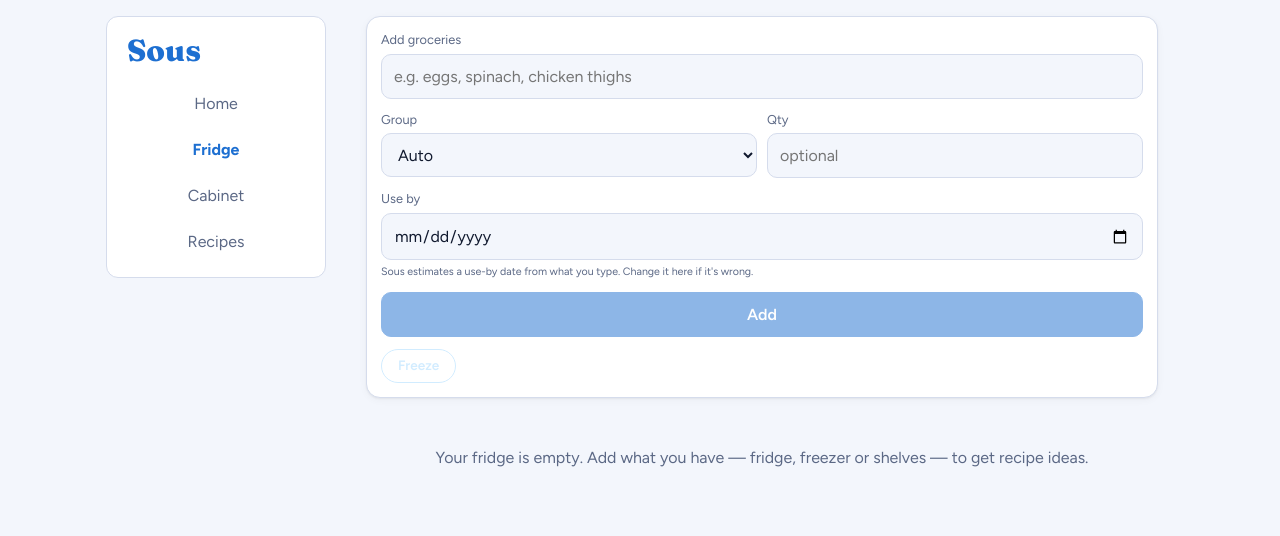
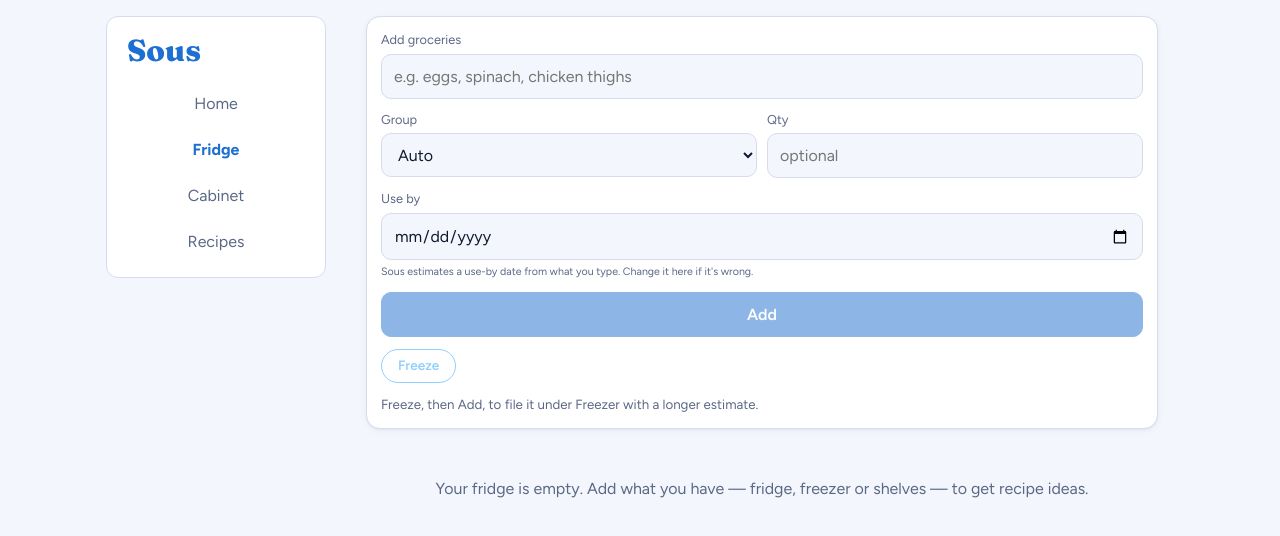
Before and after one commit to Visionary-blip/Sous, a React (Vite) app: page / in a window 1280 px wide. Both pictures are taken after a click on the button "Fridge". Shown: the top 536 px of the page. Built offline with nearby package versions, Linux system fonts and the light colour scheme.

Commit message:
make freeze a switch that only takes effect on add

```diff
--- a/src/components/freeze-button.tsx
+++ b/src/components/freeze-button.tsx
@@ -4,14 +4,14 @@ import { makeSnowflakes, type Snowflake } from "@/lib/snowflakes";
 const FLAKES_PER_PRESS = 9;
 const MAX_MS = 1300;
 
-/** The Freeze button: pressing it also sprinkles a few tiny snowflakes off the button. */
-export function FreezeButton({ disabled, onFreeze }: { disabled: boolean; onFreeze: () => void }) {
+/** The Freeze switch: on means the next Add files the item in the freezer. Turning it on sprinkles a few tiny snowflakes. */
+export function FreezeButton({ on, onToggle }: { on: boolean; onToggle: () => void }) {
   const [flakes, setFlakes] = useState<Snowflake[]>([]);
   const nextId = useRef(0);
 
   function press() {
-    onFreeze();
-    if (window.matchMedia("(prefers-reduced-motion: reduce)").matches) return;
+    onToggle();
+    if (on || window.matchMedia("(prefers-reduced-motion: reduce)").matches) return;
     const burst = makeSnowflakes(FLAKES_PER_PRESS, nextId.current);
     nextId.current += FLAKES_PER_PRESS;
     setFlakes((current) => [...current, ...burst]);
@@ -21,7 +21,7 @@ export function FreezeButton({ disabled, onFreeze }: { disabled: boolean; onFree
 
   return (
     <span className="freeze-wrap">
-      <button type="button" className="freeze-btn" disabled={disabled} onClick={press}>
+      <button type="button" className={`freeze-btn ${on ? "on" : ""}`} aria-pressed={on} onClick={press}>
         Freeze
       </button>
       <span className="flakes" aria-hidden>
--- a/src/components/pantry.tsx
+++ b/src/components/pantry.tsx
@@ -16,6 +16,12 @@ function freezerDays(name: string, group: FoodGroup | null): number {
   return assumedFrozenDays(name, group ?? guessGroup(name));
 }
 
+function freezeHint(freezing: boolean, names: string[], group: FoodGroup | null): string {
+  if (!freezing) return "Freeze, then Add, to file it under Freezer with a longer estimate.";
+  const days = names.length === 1 ? ` (about ${freezerDays(names[0], group)} days)` : "";
+  return `Add will file it under Freezer${days}.`;
+}
+
 function dateHint(count: number, picked: boolean): string {
   if (picked) return "Your date.";
   if (count === 0) return "Sous estimates a use-by date from what you type. Change it here if it's wrong.";
@@ -28,6 +34,8 @@ export function Pantry({ groceries, setGroceries }: Props) {
   // null means "let Sous guess from the name"; picking one overrides the guess.
   const [group, setGroup] = useState<FoodGroup | null>(null);
   const [expiresOn, setExpiresOn] = useState("");
+  // Freeze only chooses where the next Add files the item; nothing is logged until Add is pressed.
+  const [freezing, setFreezing] = useState(false);
   const today = new Date();
   // Allow adding several at once: "eggs, milk, spinach".
   const names = name
@@ -36,17 +44,14 @@ export function Pantry({ groceries, setGroceries }: Props) {
     .filter(Boolean);
   const estimateFor = (n: string, frozen = false) => (frozen ? assumedFrozenExpiry : assumedExpiry)(n, group ?? guessGroup(n), todayIso());
   // With one item the box shows its estimate; with several, each gets its own unless a date is picked.
-  const shownDate = expiresOn || (names.length === 1 ? estimateFor(names[0]) : "");
+  const shownDate = expiresOn || (names.length === 1 ? estimateFor(names[0], freezing) : "");
   const shown = shownDate ? expiryText(shownDate, today) : null;
 
+  // With Freeze on, the same item goes into the Freezer bank with a much later estimated use-by date.
   function add(e: React.FormEvent) {
     e.preventDefault();
-    log(false);
-  }
-
-  // Freezing logs the same item, but into the Freezer bank with a much later estimated use-by date.
-  function log(frozen: boolean) {
     if (!names.length) return;
+    const frozen = freezing;
     const added: GroceryItem[] = names.map((n) => ({
       id: newId(),
       name: n,
@@ -62,6 +67,7 @@ export function Pantry({ groceries, setGroceries }: Props) {
     setQuantity("");
     setExpiresOn("");
     setGroup(null);
+    setFreezing(false);
   }
 
   function remove(id: string) {
@@ -120,8 +126,8 @@ export function Pantry({ groceries, setGroceries }: Props) {
         <button className="primary" type="submit" disabled={!name.trim()}>
           Add
         </button>
-        <FreezeButton disabled={!name.trim()} onFreeze={() => log(true)} />
-        {names.length === 1 && <small className="muted">Freeze files it under Freezer with a longer estimate (about {freezerDays(names[0], group)} days).</small>}
+        <FreezeButton on={freezing} onToggle={() => setFreezing(!freezing)} />
+        <small className="muted">{freezeHint(freezing, names, group)}</small>
       </form>
 
       {groceries.length === 0 && (
--- a/src/styles.css
+++ b/src/styles.css
@@ -1474,8 +1474,9 @@ button.icon.on {
   font-weight: 600;
 }
 
-.freeze-btn:disabled {
-  opacity: 0.4;
+.freeze-btn.on {
+  background: #8fd0ff;
+  color: #04101f;
 }
 
 .freezer h2 {
```
